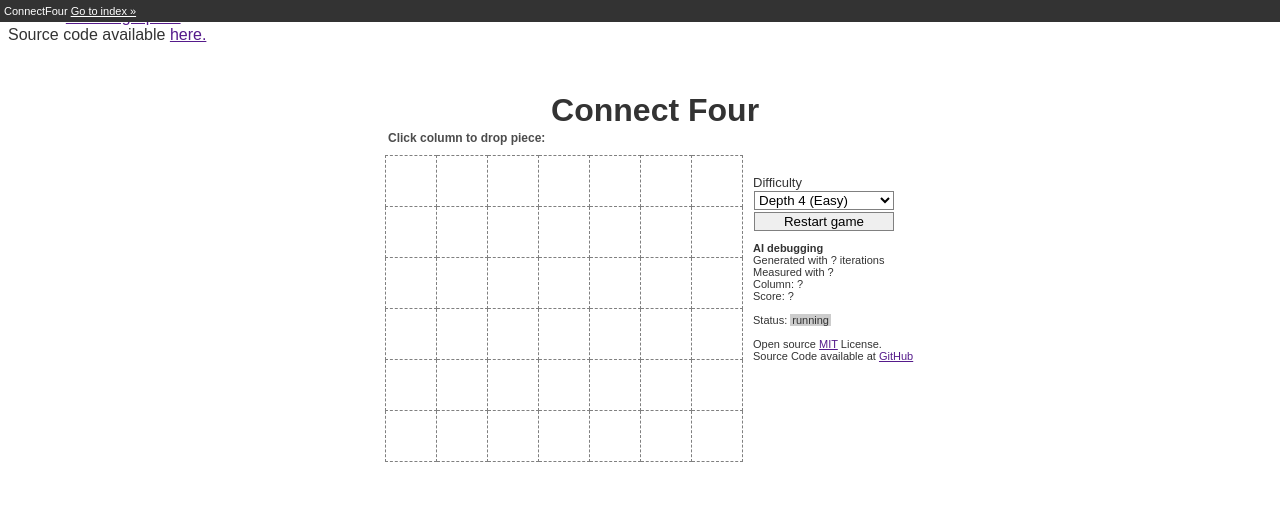
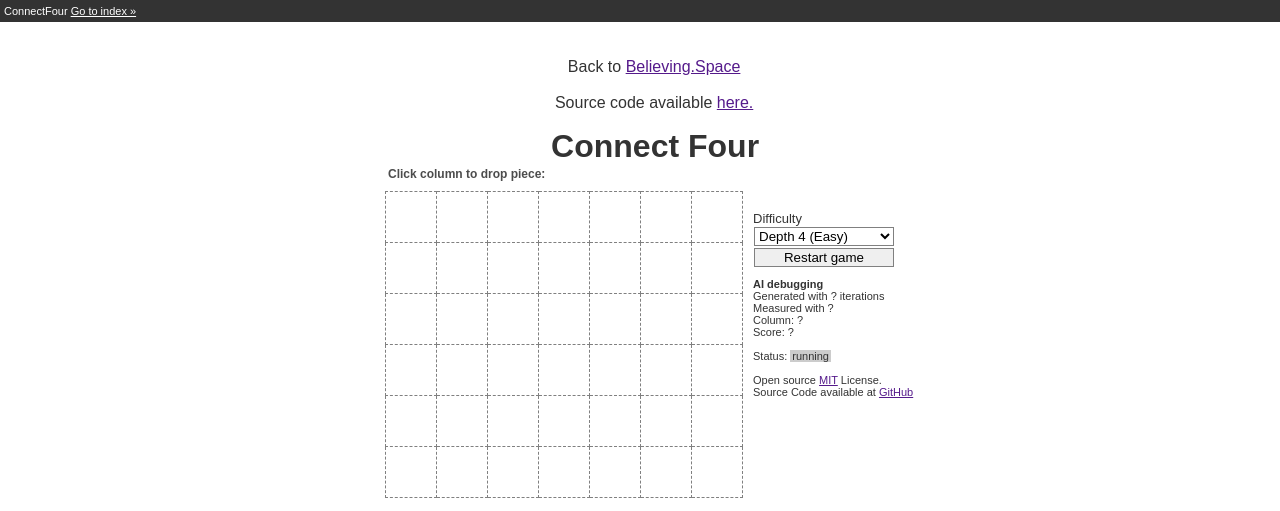
Before and after one commit to spacebent/ConnectFour, a plain HTML site: page index.html in a window 1280 px wide. Drawn offline with Linux system fonts and the light colour scheme.

Commit message:
Update index.html

```diff
--- a/index.html
+++ b/index.html
@@ -12,13 +12,13 @@
         <div id="navigation">
             <span class="title">ConnectFour</span> <a href="../../">Go to index »</a>
         </div>
-                            <div class="credits-wrapper">
-           <div class="credits box-shadow">
-              Back to <a href="https://believing.space/games/" target="new">Believing.Space</a><br>
-              Source code available <a href="https://github.com/believerman/Asteroids-Reloaded" target="new">here.</a>
+        <div id="container">
+           <div class="credits-wrapper">
+             <div class="credits box-shadow">
+                <center>Back to <a href="https://believing.space/games/" target="new">Believing.Space</a></center><br>
+                <center>Source code available <a href="https://github.com/believerman/Asteroids-Reloaded" target="new">here.</a></center><br>
+             </div>
            </div>
-        </div>
-        <div id="container">
             <h1 class="header-text"><center>Connect Four</center></h1>
             <p class="text subheader-text">
                 Click column to drop piece:
```
